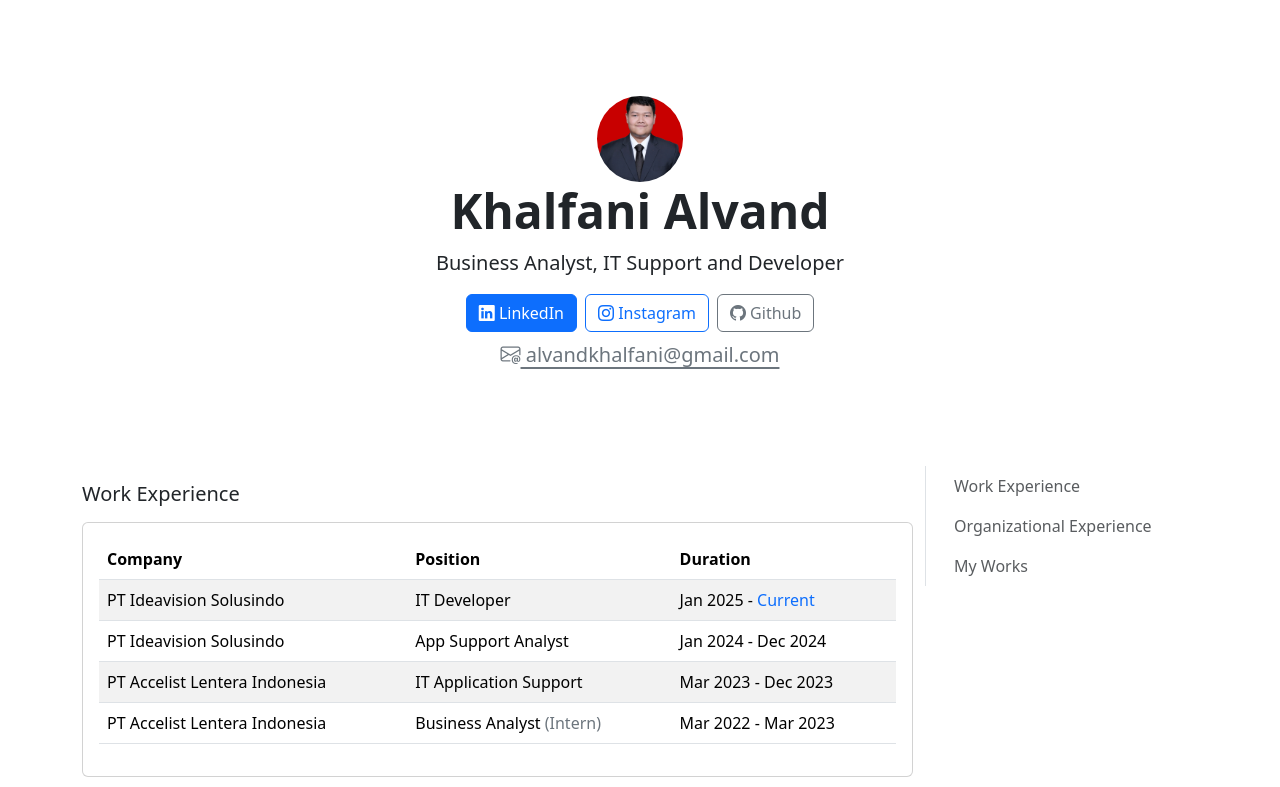
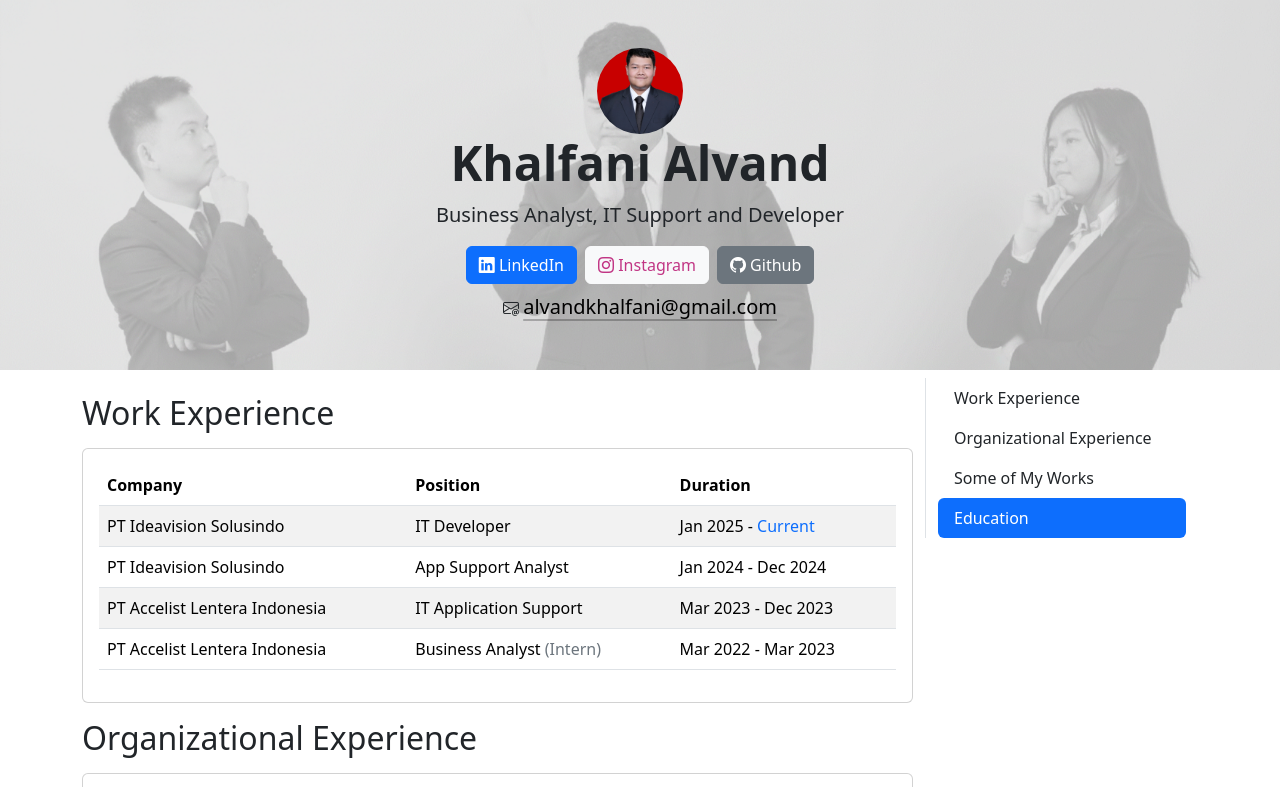
Before and after one commit to Aruvand/personal, a plain HTML site: page index.html in a window 1280 px wide. Shown: the top 787 px of the page. Drawn offline with nearby package versions, Linux system fonts and the light colour scheme.

Commit message:
Hero Background & Score Transcript
added hero background and score transcript

```diff
--- a/index.html
+++ b/index.html
@@ -16,23 +16,24 @@
 
 <body>
     <main>
-        <div class="container">
-            <div class="hero-section px-4 py-5 my-5 text-center">
+        <div class="hero-section px-4 py-5 mb-2 text-center">
             <img class="hero-pic" src="static/Foto.jpg" alt="foto">
             <h1 class="display-5 fw-bold">Khalfani Alvand</h1>
-                <p class="lead">Business Analyst, IT Support and Developer</p>
+            <p class="lead text-dark">Business Analyst, IT Support and Developer</p>
             <div class="my-2 d-flex gap-2 justify-content-center mt-2">
                 <a href="https://www.linkedin.com/in/khalfani-alvand-15a1521aa" target="_blank"
                     class="btn btn-primary"><i class="bi bi-linkedin"></i> LinkedIn</a>
-                    <a href="https://www.instagram.com/khalfani_alvandd/" target="_blank"
-                        class="btn btn-outline-primary"><i class="bi bi-instagram"></i> Instagram</a>
-                    <a href="https://github.com/Aruvand" target="_blank" class="btn btn-outline-secondary"><i
+                <a href="https://www.instagram.com/khalfani_alvandd/" target="_blank" style="color: #C13584;"
+                    class="btn btn-light"><i
+                        class="bi bi-instagram"></i> Instagram</a>
+                <a href="https://github.com/Aruvand" target="_blank"
+                    class="btn btn-secondary"><i
                         class="bi bi-github"></i> Github</a>
             </div>
-                <a class="link-secondary link-offset-2 fs-5" href="mailto:alvandkhalfani@gmail.com"><i
-                        class="bi bi-envelope-at"></i> alvandkhalfani@gmail.com</a>
+            <div class="text-dark"><i class="bi bi-envelope-at">  </i><a class="link-body-emphasis link-offset-2 link-underline-opacity-25 link-underline-opacity-75-hover fs-5" href="mailto:alvandkhalfani@gmail.com">alvandkhalfani@gmail.com</a></div>
         </div>
 
+        <div class="container">
             <!-- Content -->
             <div class="row">
                 <!-- Content -->
@@ -40,7 +41,7 @@
                     <div data-bs-spy="scroll" data-bs-target="exp-content" data-bs-smooth-scroll="true"
                         class="scrollspy-example-2">
                         <!-- Work Experience -->
-                        <div class="h5 my-3" id="work-experience">Work Experience</div>
+                        <div class="h2 my-3" id="work-experience">Work Experience</div>
                         <div class="card p-3">
                             <!-- Experience Table -->
                             <table class="table table-striped">
@@ -77,7 +78,7 @@
                         </div>
 
                         <!-- Organizational Experience -->
-                        <div class="h5 my-3" id="organizatinal-experience">Organizational Experience</div>
+                        <div class="h2 my-3" id="organizatinal-experience">Organizational Experience</div>
                         <div class="card p-3">
                             <!-- Experience Table -->
                             <table class="table table-striped">
@@ -113,11 +114,13 @@
                             </table>
                         </div>
 
-                        <div class="ml-2 text-secondary fst-italic small">* More detail regarding the tasks for each role can be seen in my <a href="https://www.linkedin.com/in/khalfani-alvand-15a1521aa" target="_blank">LinkedIn</a></div>
+                        <div class="ml-2 text-secondary fst-italic small">* More detail regarding the tasks for each
+                            role can be seen in my <a href="https://www.linkedin.com/in/khalfani-alvand-15a1521aa"
+                                target="_blank">LinkedIn</a></div>
 
                         <!-- My Works -->
                         <div class="h5 my-3" id="my-works">Some of My Works</div>
-                        <div class="card p-3">
+                        <div class="">
                             <div class="card p-3 my-3">
                                 <div class="row">
                                     <div class="col-8">
@@ -133,6 +136,27 @@
                                             <span class="badge text-bg-primary">Power Automate</span>
                                             <span class="badge text-bg-primary">JQuery</span>
                                             <span class="badge text-bg-primary">Bootstrap</span>
+                                        </div>
+                                    </div>
+                                </div>
+                            </div>
+
+                            <div class="card p-3 my-3">
+                                <div class="row">
+                                    <div class="col-8">
+                                        <img class="img-fluid img-thumbnail" src="static/aterosclerosis-form.png"
+                                            alt="Ticketing System">
+                                    </div>
+                                    <div class="col-4">
+                                        <p class="h5">Atherosclerosis Prediction</p>
+                                        <hr>
+                                        <p>My Thesis for undergraduate degree. Using Machine Learning methods via Flask
+                                            and Python to predict atherosclerosis mortality.</p>
+                                        <div>
+                                            <span class="badge text-bg-primary">Python</span>
+                                            <span class="badge text-bg-primary">Machine Learning</span>
+                                            <span class="badge text-bg-primary">Flask</span>
+                                            <span class="badge text-bg-primary">Webpage</span>
                                         </div>
                                     </div>
                                 </div>
@@ -239,27 +263,6 @@
                             <div class="card p-3 my-3">
                                 <div class="row">
                                     <div class="col-8">
-                                        <img class="img-fluid img-thumbnail" src="static/aterosclerosis-form.png"
-                                            alt="Ticketing System">
-                                    </div>
-                                    <div class="col-4">
-                                        <p class="h5">Atherosclerosis Prediction</p>
-                                        <hr>
-                                        <p>My Thesis for undergraduate degree. Using Machine Learning methods via Flask
-                                            and Python to predict atherosclerosis mortality.</p>
-                                        <div>
-                                            <span class="badge text-bg-primary">Python</span>
-                                            <span class="badge text-bg-primary">Machine Learning</span>
-                                            <span class="badge text-bg-primary">Flask</span>
-                                            <span class="badge text-bg-primary">Webpage</span>
-                                        </div>
-                                    </div>
-                                </div>
-                            </div>
-
-                            <div class="card p-3 my-3">
-                                <div class="row">
-                                    <div class="col-8">
                                         <img class="img-fluid img-thumbnail" src="static/tictactoe.png"
                                             alt="Ticketing System">
                                     </div>
@@ -279,19 +282,27 @@
                                 </div>
                             </div>
                         </div>
+
+                        <!-- Education -->
+                        <div class="h2 my-3" id="education">Education</div>
+                        <div class="mb-3">
+                            My time at Binus University as well as the intership opportunity they provide gives me many
+                            valuable experience,
+                            Below you can download my score transcription for my university education on Information
+                            System.
                         </div>
-
-
-
-
+                        <a href="docs/score_transcript.pdf" class="btn btn-outline-primary" target="_blank"
+                            download="Khalfani Alvand Score Transcription.pdf">Download Score Transcript</a>
+                    </div>
                 </div>
 
                 <!-- ScrollSpy -->
                 <nav id="exp-content" class="col-3 h-100 flex-column align-items-stretch pe-4 border-start sticky-top">
                     <nav class="nav nav-pills flex-column">
-                        <a class="nav-link text-muted" href="#work-experience">Work Experience</a>
-                        <a class="nav-link text-muted" href="#organizatinal-experience">Organizational Experience</a>
-                        <a class="nav-link text-muted" href="#my-works">My Works</a>
+                        <a class="nav-link" href="#work-experience">Work Experience</a>
+                        <a class="nav-link" href="#organizatinal-experience">Organizational Experience</a>
+                        <a class="nav-link" href="#my-works">Some of My Works</a>
+                        <a class="nav-link" href="#education">Education</a>
                     </nav>
                 </nav>
             </div>
@@ -299,7 +310,8 @@
     <div class="container">
         <footer class="d-flex flex-wrap justify-content-between align-items-center py-3 my-4 border-top">
             <div class="col-md-4 d-flex align-items-center">
-                <a href="mailto:alvandkhalfani@gmail.com" class="mb-3 me-2 mb-md-0 text-body-secondary text-decoration-none lh-1">
+                <a href="mailto:alvandkhalfani@gmail.com"
+                    class="mb-3 me-2 mb-md-0 text-body-secondary text-decoration-none lh-1">
                     Khalfani Alvand
                 </a>
                 <span class="mb-3 mb-md-0 text-body-secondary">2025</span>
@@ -319,5 +331,6 @@
         </footer>
     </div>
 </body>
+<script src="https://cdn.jsdelivr.net/npm/bootstrap@5.3.3/dist/js/bootstrap.bundle.min.js"></script>
 
 </html>
--- a/style.css
+++ b/style.css
@@ -4,6 +4,11 @@
     height: 86px;
     object-fit: cover;
     object-position: center;
+}
+
+.hero-section {
+    background-image: url(static/hero_background-pale.png);
+    background-size: cover;
 }
 
 .knowledge-card {
@@ -14,3 +19,7 @@
 #scrollspy nav{
     text-decoration: none;
 }
+
+.nav .nav-link:not(.active) {
+    color: rgba(var(--bs-secondary-rgb), var(--bs-text-opacity));
+}
```
Also changed, not shown: static/hero_background-pale.png (added), static/hero_background.png (added), static/tictactoe.png, 1 other file. Lines whose indentation alone changed are shown as unchanged.
